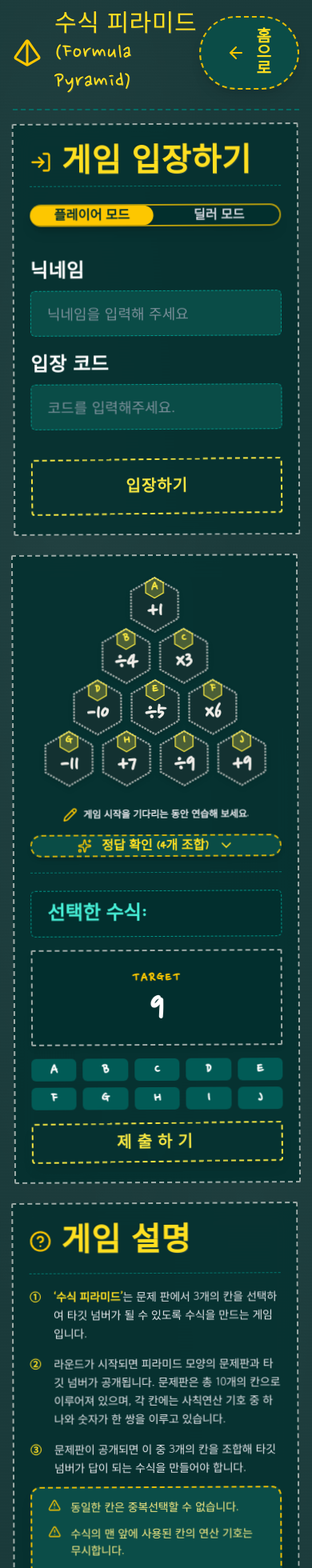
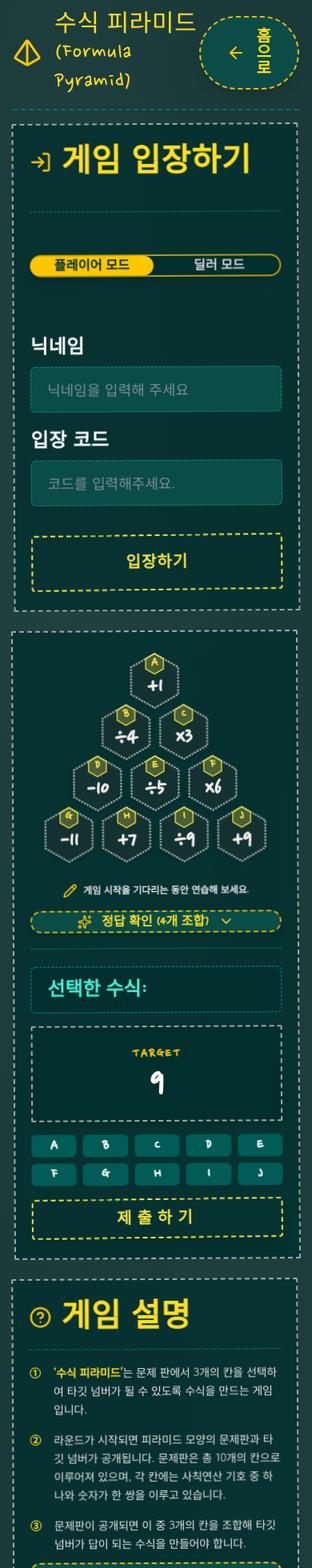
Before and after one commit to rlawlsdnjs78-infinity/infinitymath, a Next.js app: page /formula-pyramid in a window 390 px wide. Shown: the top 1960 px of the page at 80% size. Built offline with nearby package versions, Linux system fonts and the light colour scheme.

Commit message:
fix: enforce 610px exact container min-height and 570px inner notice wrapper so dealer mode before and after room creation box sizes match with 100% pixel perfection

```diff
--- a/src/app/formula-pyramid/page.tsx
+++ b/src/app/formula-pyramid/page.tsx
@@ -786,11 +786,11 @@ export default function FormulaPyramidPage() {
         />
 
         {/* ───────────────────────────────────────────────────────────────────
-           [하단 3분할 박스 영역] - items-stretch를 통해 3개 박스의 외각 높이를 100% 완전히 동일하게 통일
+           [하단 3분할 박스 영역] - items-stretch 및 min-h-[610px]를 통해 방 생성 전후 박스 외각 크기를 100% 동일하게 고정
            ─────────────────────────────────────────────────────────────────── */}
         <div className="grid grid-cols-1 xl:grid-cols-12 gap-6 items-stretch">
           {/* ── [좌측 박스] xl:col-span-3 ─────────────────────────────────── */}
-          <div className="xl:col-span-3 chalk-box content-box flex flex-col bg-teal-950/80 backdrop-blur-md h-full p-4 sm:p-5">
+          <div className="xl:col-span-3 chalk-box content-box flex flex-col justify-between bg-teal-950/80 backdrop-blur-md h-full min-h-[610px] p-4 sm:p-5">
             {/* 카드 헤더 */}
             <div className="flex items-center gap-3 w-full min-h-[44px]">
               <LogIn className="text-yellow-400 flex-shrink-0" size={28} />
@@ -1001,7 +1001,7 @@ export default function FormulaPyramidPage() {
           </div>
 
           {/* ── [중앙 박스] xl:col-span-6 ─────────────────────────────────── */}
-          <div className="xl:col-span-6 chalk-box content-box flex flex-col bg-teal-950/85 backdrop-blur-md h-full p-4 sm:p-5 gap-4">
+          <div className="xl:col-span-6 chalk-box content-box flex flex-col justify-between bg-teal-950/85 backdrop-blur-md h-full min-h-[610px] p-4 sm:p-5 gap-4">
             {mode === "player" ? (
               /* =================================================================== */
               /* 🎮 [플레이어 모드 전용 가운데 UI] - 딜러 모드 변경 시 영향 받지 않음 */
@@ -1390,9 +1390,9 @@ export default function FormulaPyramidPage() {
               /* 👑 [딜러 모드 전용 가운데 UI] - 플레이어 모드 변경 시 영향 받지 않음  */
               /* =================================================================== */
               <div className="flex flex-col gap-4 w-full h-full">
-                {/* 1. [요구사항] 입장 코드 생성 전: 컴팩트한 크기의 안내 박스를 가운데 칠판 박스 중앙에 배치 (사진 2의 박스 크기와 100% 동일 통일) */}
+                {/* 1. [요구사항] 입장 코드 생성 전: 대시보드 연결 후 높이(570px)와 동일한 공간을 유지하며 컴팩트한 안내 박스를 중앙에 배치 */}
                 {!inGameRoom ? (
-                  <div className="w-full flex-1 flex flex-col items-center justify-center min-h-[400px] sm:min-h-[460px]">
+                  <div className="w-full flex-1 flex flex-col items-center justify-center min-h-[520px] sm:min-h-[570px]">
                     <div
                       className="w-full flex items-center justify-center bg-teal-950/90 rounded-2xl border-2 border-dashed border-teal-500/90 shadow-md text-center"
                       style={{ paddingLeft: "1.25rem", paddingRight: "1.25rem", paddingTop: "0.85rem", paddingBottom: "0.85rem" }}
@@ -1566,7 +1566,7 @@ export default function FormulaPyramidPage() {
                             ))
                           ) : (
                             <div className="py-6 text-center text-gray-400 text-sm font-medium" style={{ fontFamily: "var(--font-body)" }}>
-                              아직 제출된 정답이 없습니다.
+                              {inGameRoom ? "아직 제출된 정답이 없습니다." : "입장 코드를 생성하면 실시간 정답 제출 현황이 표시됩니다."}
                             </div>
                           )}
                         </div>
@@ -1625,7 +1625,7 @@ export default function FormulaPyramidPage() {
           </div>
 
           {/* ── [우측 박스] xl:col-span-3 ─────────────────────────────────── */}
-          <div className="xl:col-span-3 chalk-box content-box flex flex-col bg-teal-950/80 backdrop-blur-md h-full p-4 sm:p-5">
+          <div className="xl:col-span-3 chalk-box content-box flex flex-col justify-between bg-teal-950/80 backdrop-blur-md h-full min-h-[610px] p-4 sm:p-5">
             {mode === "player" ? (
               <>
                 <div className="flex items-center justify-between w-full min-h-[44px]">
```
